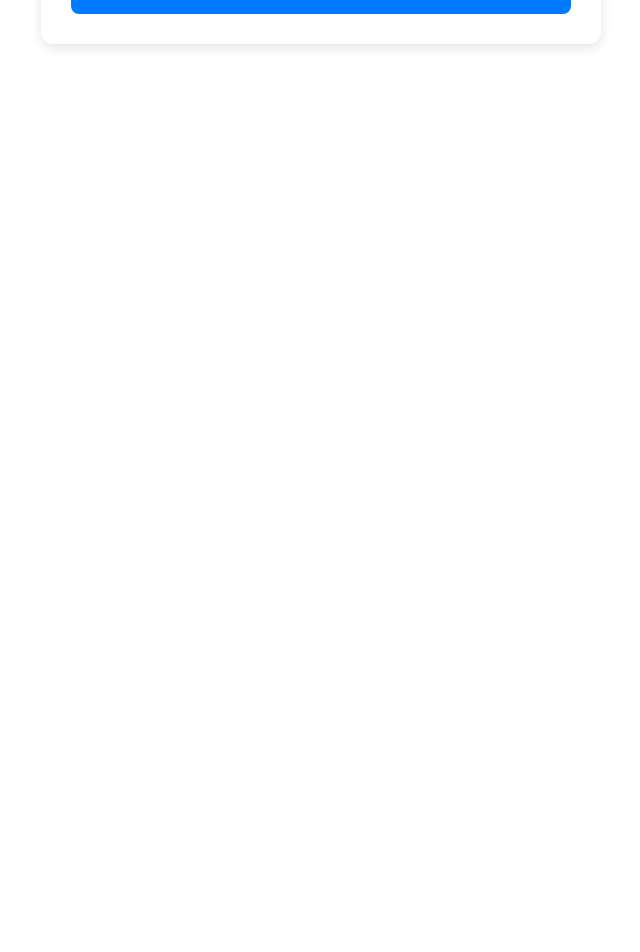
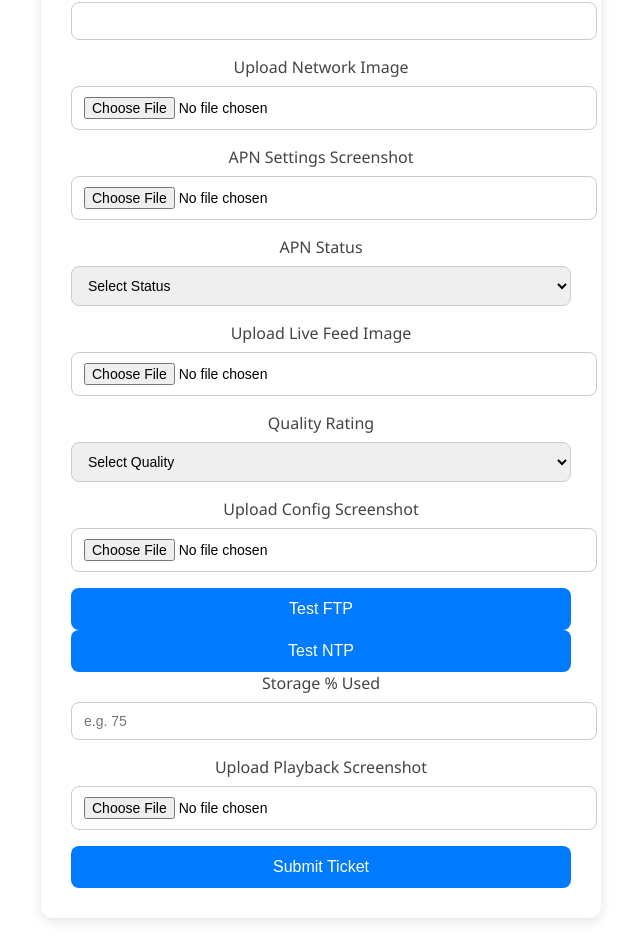
Before and after one commit to sanikachogale1804/QCManagementToolReactProject, a React (Create React App) app: page /ticketCreationForm in a window 1280 px wide. Shown: the part 929-1881 px from the top of the page, without its empty margins (319-959 px from the left). Before the commit the page ends 1013 px from the top, so only its background shows below. Built offline with nearby package versions, Linux system fonts and the light colour scheme; sample sign-in values are in the browser's storage.

Commit message:
20-may-2025

```diff
--- a/src/Components/Services/ticketService.jsx
+++ b/src/Components/Services/ticketService.jsx
@@ -1,14 +1,41 @@
-// src/services/ticketService.js
 import axios from 'axios';
 
 const API_BASE_URL = 'http://localhost:8080';
 
+const getAuthHeader = () => {
+    const token = localStorage.getItem('token'); // adjust if you store token elsewhere
+    return token ? { Authorization: `Bearer ${token}` } : {};
+};
+
 export const createTicket = async (ticketData) => {
-  try {
-    const response = await axios.post(`${API_BASE_URL}/ticketCreation`, ticketData);
-    return response.data;
-  } catch (error) {
-    console.error('Error creating ticket:', error);
-    throw error;
-  }
+    try {
+        const response = await axios.post(`${API_BASE_URL}/ticketCreation`, ticketData, {
+            headers: {
+                'Content-Type': 'application/json',
+                ...getAuthHeader(),
+            },
+        });
+        return response.data;
+    } catch (error) {
+        console.error('Error creating ticket:', error);
+        throw new Error('Ticket creation failed');
+    }
 };
+
+export const uploadNetworkImage = async (url, imageFile) => {
+    const formData = new FormData();
+    formData.append('image', imageFile);
+
+    try {
+        const response = await axios.post(url, formData, {
+            headers: {
+                'Content-Type': 'multipart/form-data',
+                ...getAuthHeader(),
+            },
+        });
+        return response.data;
+    } catch (error) {
+        console.error('Image upload failed:', error);
+        throw new Error('Image upload failed');
+    }
+};
--- a/src/Components/Tickets/TicketCreationForm.jsx
+++ b/src/Components/Tickets/TicketCreationForm.jsx
@@ -1,8 +1,21 @@
-import React, { useState } from 'react';
-import { createTicket } from '../Services/ticketService';
+import React, { useEffect, useState } from 'react';
+import { createTicket, uploadNetworkImage } from '../Services/ticketService';
 import '../CSS/TicketCreationForm.css'; // ✅ CSS import
+import { useNavigate } from 'react-router-dom';
+
+const API_BASE_URL = 'http://localhost:8080';
+
 
 const TicketCreationForm = () => {
+    const navigate = useNavigate();
+
+    useEffect(() => {
+        const token = localStorage.getItem('authToken');
+        if (!token) {
+            alert('Please login first');
+            navigate('/loginPage');
+        }
+    }, []);
     const [formData, setFormData] = useState({
         iasspName: '',
         siteId: '',
@@ -13,7 +26,11 @@ const TicketCreationForm = () => {
         simIccid: '',
         simCarrier: '',
         simStatus: '',
+        pingResponseTime: '', // ✅ Added here
     });
+
+    const [networkImage, setNetworkImage] = useState(null);
+
 
     const [errors, setErrors] = useState({});
 
@@ -44,6 +61,10 @@ const TicketCreationForm = () => {
         if (!formData.simIccid) newErrors.simIccid = 'SIM ICCID is required.';
         if (!formData.simCarrier) newErrors.simCarrier = 'SIM Carrier is required.';
         if (!formData.simStatus) newErrors.simStatus = 'SIM Status is required.';
+        if (!formData.pingResponseTime) {
+            newErrors.pingResponseTime = 'Ping Response Time is required.';
+        }
+
 
         return newErrors;
     };
@@ -56,8 +77,19 @@ const TicketCreationForm = () => {
             setErrors(validationErrors);
         } else {
             try {
-                await createTicket(formData);
+                const createdTicket = await createTicket(formData); // create ticket first
+
+                // ✅ If image is selected, upload it
+                if (networkImage) {
+                    await uploadNetworkImage(
+                        `${API_BASE_URL}/ticketCreation/${createdTicket.id}`,
+                        networkImage
+                    );
+
+                }
+
                 alert('Ticket submitted successfully!');
+                // Reset form
                 setFormData({
                     iasspName: '',
                     siteId: '',
@@ -68,7 +100,9 @@ const TicketCreationForm = () => {
                     simIccid: '',
                     simCarrier: '',
                     simStatus: '',
+                    pingResponseTime: '', // ✅ Added here
                 });
+                setNetworkImage(null);
                 setErrors({});
             } catch (error) {
                 console.error(error);
@@ -76,6 +110,7 @@ const TicketCreationForm = () => {
             }
         }
     };
+
 
     return (
         <form onSubmit={handleSubmit} className="ticket-form">
@@ -196,6 +231,100 @@ const TicketCreationForm = () => {
             </div>
 
             <div>
+                <label htmlFor="pingResponseTime">Ping Response Time (ms)</label>
+                <input
+                    type="text"
+                    id="pingResponseTime"
+                    name="pingResponseTime"
+                    value={formData.pingResponseTime}
+                    onChange={handleChange}
+                />
+            </div>
+
+            <div>
+                <label htmlFor="networkImage">Upload Network Image</label>
+                <input
+                    type="file"
+                    id="networkImage"
+                    accept="image/*"
+                    onChange={(e) => setNetworkImage(e.target.files[0])}
+                />
+            </div>
+            <label htmlFor="apnScreenshot">APN Settings Screenshot</label>
+            <input
+                type="file"
+                id="apnScreenshot"
+                accept="image/*"
+
+            />
+
+            <label htmlFor="apnStatus">APN Status</label>
+            <select
+                id="apnStatus"
+                name="apnStatus"
+                value={formData.apnStatus}
+                onChange={handleChange}
+            >
+                <option value="">Select Status</option>
+                <option value="Correct">Correct</option>
+                <option value="Incorrect">Incorrect</option>
+            </select>
+            {errors.apnStatus && <p>{errors.apnStatus}</p>}
+
+            <label htmlFor="liveViewImage">Upload Live Feed Image</label>
+            <input
+                type="file"
+                id="liveViewImage"
+                accept="image/*"
+                onChange={(e) => setFormData({ ...formData, liveViewImage: e.target.files[0] })}
+            />
+
+            <label htmlFor="liveViewQuality">Quality Rating</label>
+            <select
+                id="liveViewQuality"
+                name="liveViewQuality"
+                value={formData.liveViewQuality || ''}
+                onChange={handleChange}
+            >
+                <option value="">Select Quality</option>
+                <option value="Good">Good</option>
+                <option value="Fair">Fair</option>
+                <option value="Poor">Poor</option>
+            </select>
+
+            <label htmlFor="configScreenshot">Upload Config Screenshot</label>
+            <input
+                type="file"
+                id="configScreenshot"
+                accept="image/*"
+                onChange={(e) => setFormData({ ...formData, configScreenshot: e.target.files[0] })}
+            />
+
+            <div>
+                <button type="button" onClick={() => alert('Testing FTP...')}>Test FTP</button>
+                <button type="button" onClick={() => alert('Testing NTP...')}>Test NTP</button>
+            </div>
+
+            <label htmlFor="sdCardStorage">Storage % Used</label>
+            <input
+                type="number"
+                id="sdCardStorage"
+                name="sdCardStorage"
+                value={formData.sdCardStorage || ''}
+                onChange={handleChange}
+                placeholder="e.g. 75"
+            />
+
+            <label htmlFor="sdPlaybackImage">Upload Playback Screenshot</label>
+            <input
+                type="file"
+                id="sdPlaybackImage"
+                accept="image/*"
+                onChange={(e) => setFormData({ ...formData, sdPlaybackImage: e.target.files[0] })}
+            />
+
+
+            <div>
                 <button type="submit">Submit Ticket</button>
             </div>
         </form>
--- a/src/Components/Users/LoginPage.jsx
+++ b/src/Components/Users/LoginPage.jsx
@@ -1,15 +1,16 @@
 import React, { useState } from 'react';
 import { login } from '../Services/UserService';
 import '../CSS/LoginPage.css';
-import logo from '../Image/logo.png'; // adjust the path as needed
+import logo from '../Image/logo.png';
+import { useNavigate } from 'react-router-dom'; // 👈 Import useNavigate
 
 const LoginPage = () => {
     const [credentials, setCredentials] = useState({
         name: '',
         userPassword: '',
     });
-
     const [message, setMessage] = useState('');
+    const navigate = useNavigate(); // 👈 Initialize navigation
 
     const handleChange = (e) => {
         setCredentials({ ...credentials, [e.target.name]: e.target.value });
@@ -21,6 +22,7 @@ const LoginPage = () => {
             const token = await login(credentials);
             localStorage.setItem('authToken', token);
             setMessage('✅ Login successful!');
+            navigate('/ticketCreationForm'); // 👈 Redirect to TicketCreationForm
         } catch (err) {
             console.error(err);
             setMessage('❌ Login failed. Please check your name and password.');
@@ -58,8 +60,6 @@ const LoginPage = () => {
                 All Rights Reserved Cogent Safety & Security
             </footer>
         </div>
-
-
     );
 };
 
```
